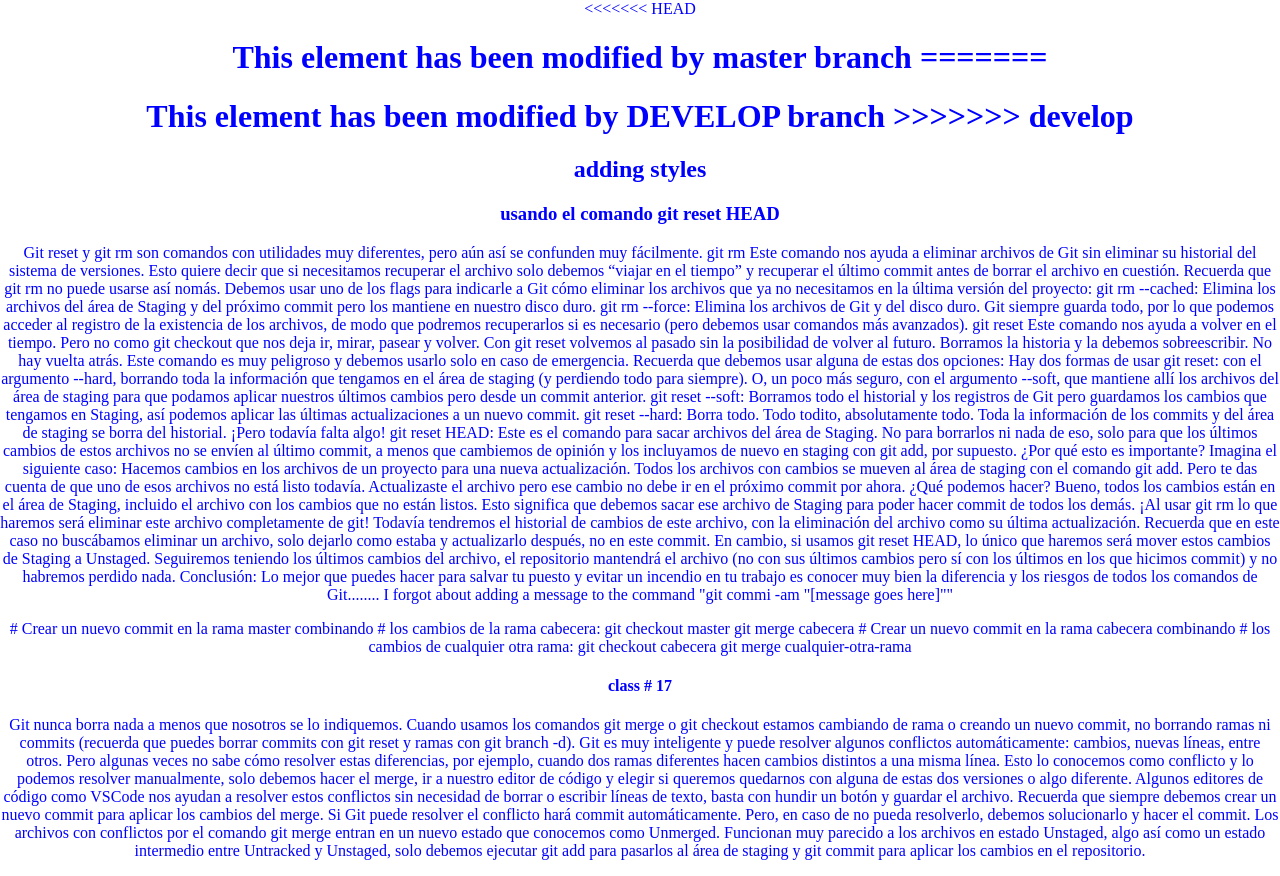
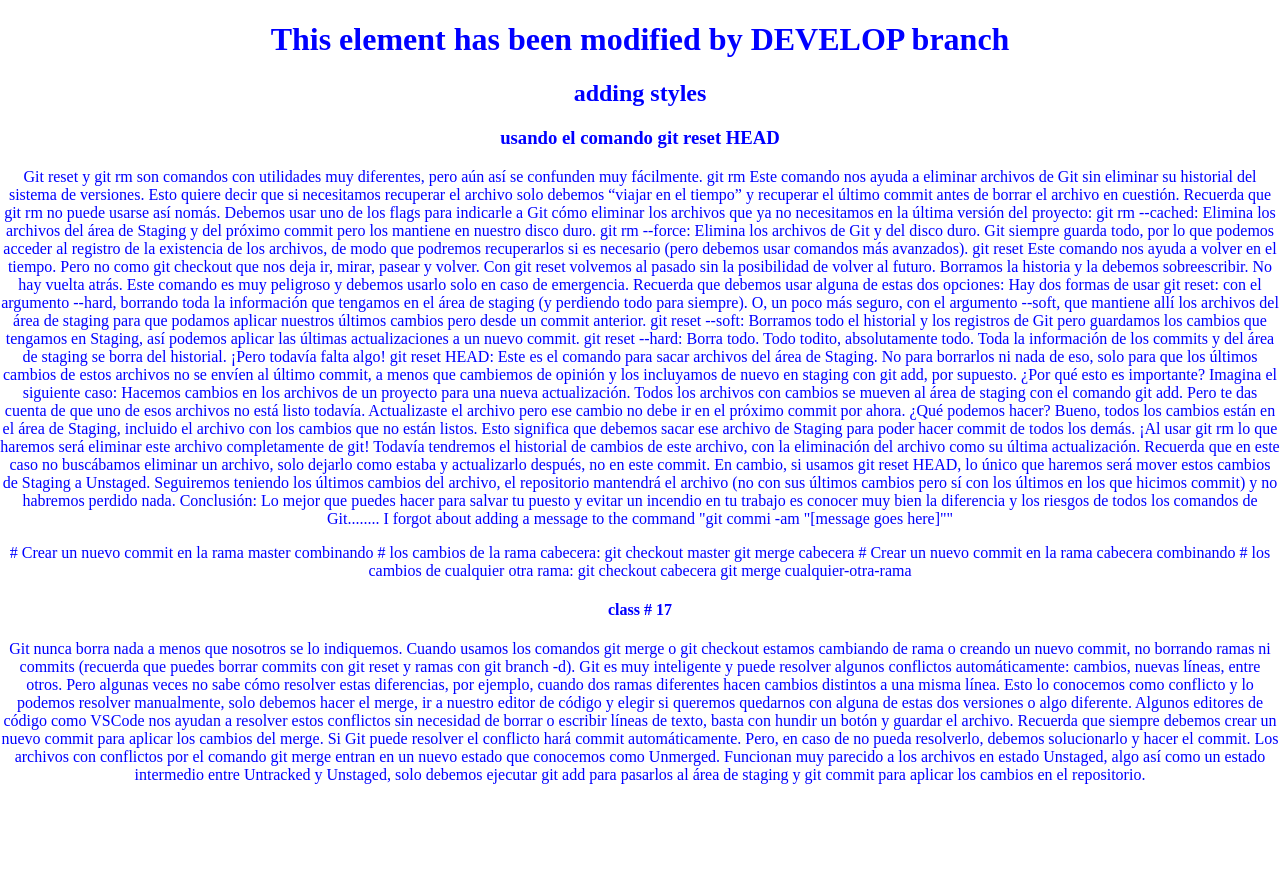
Before and after one commit to EdnGG/git-course, a plain HTML site: page index.html in a window 1280 px wide. After the commit the page ends 800 px from the top, so only its background shows below. Drawn offline with Linux system fonts and the light colour scheme.

Commit message:
Fixing merge conflicts

```diff
--- a/index.html
+++ b/index.html
@@ -10,11 +10,7 @@
 
 <body>
   <div class="div-main">
-<<<<<<< HEAD
-    <h1>This element has been modified by master branch
-=======
     <h1>This element has been modified by DEVELOP branch
->>>>>>> develop
     </h1>
     <h2>adding styles</h2>
     <div></div>
```
